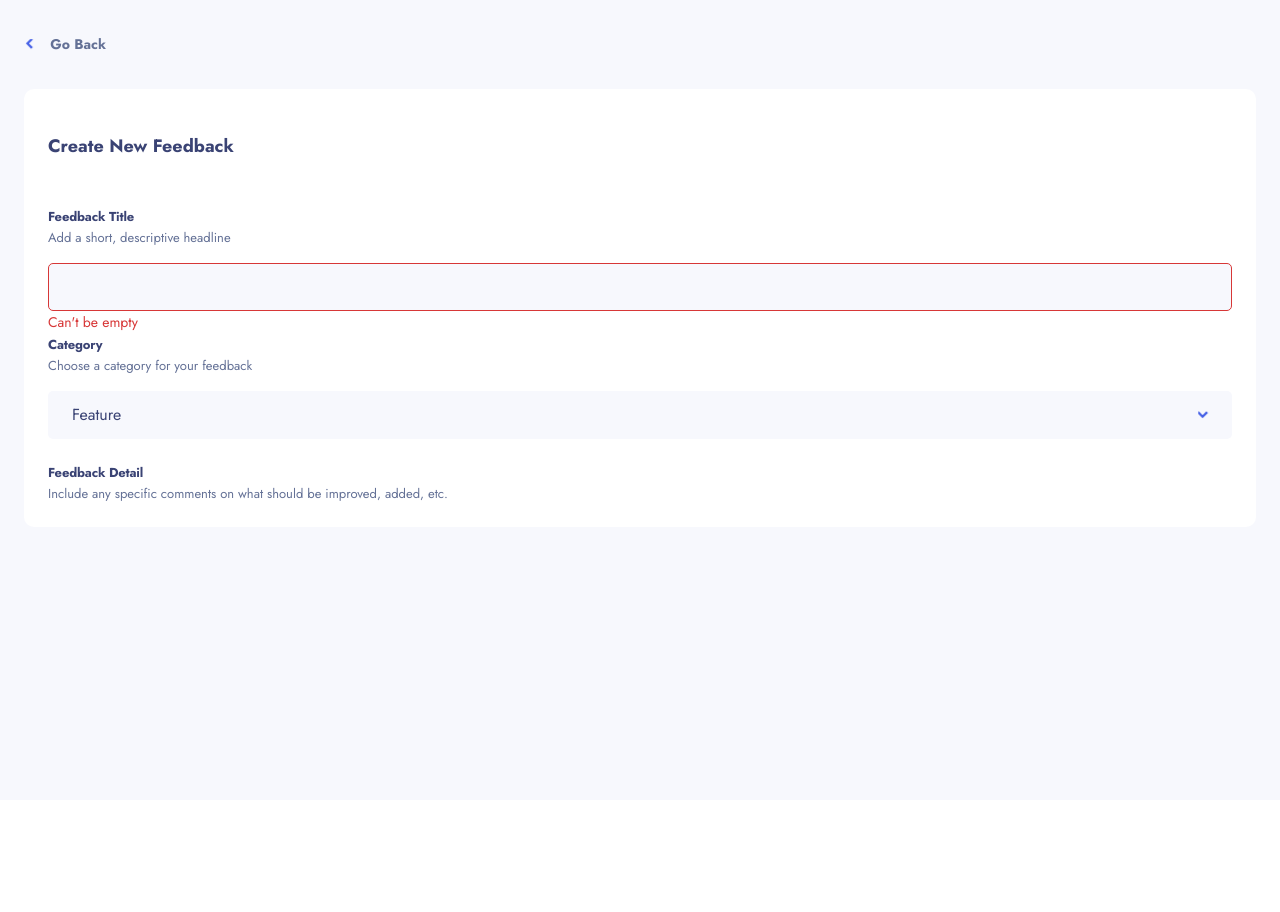
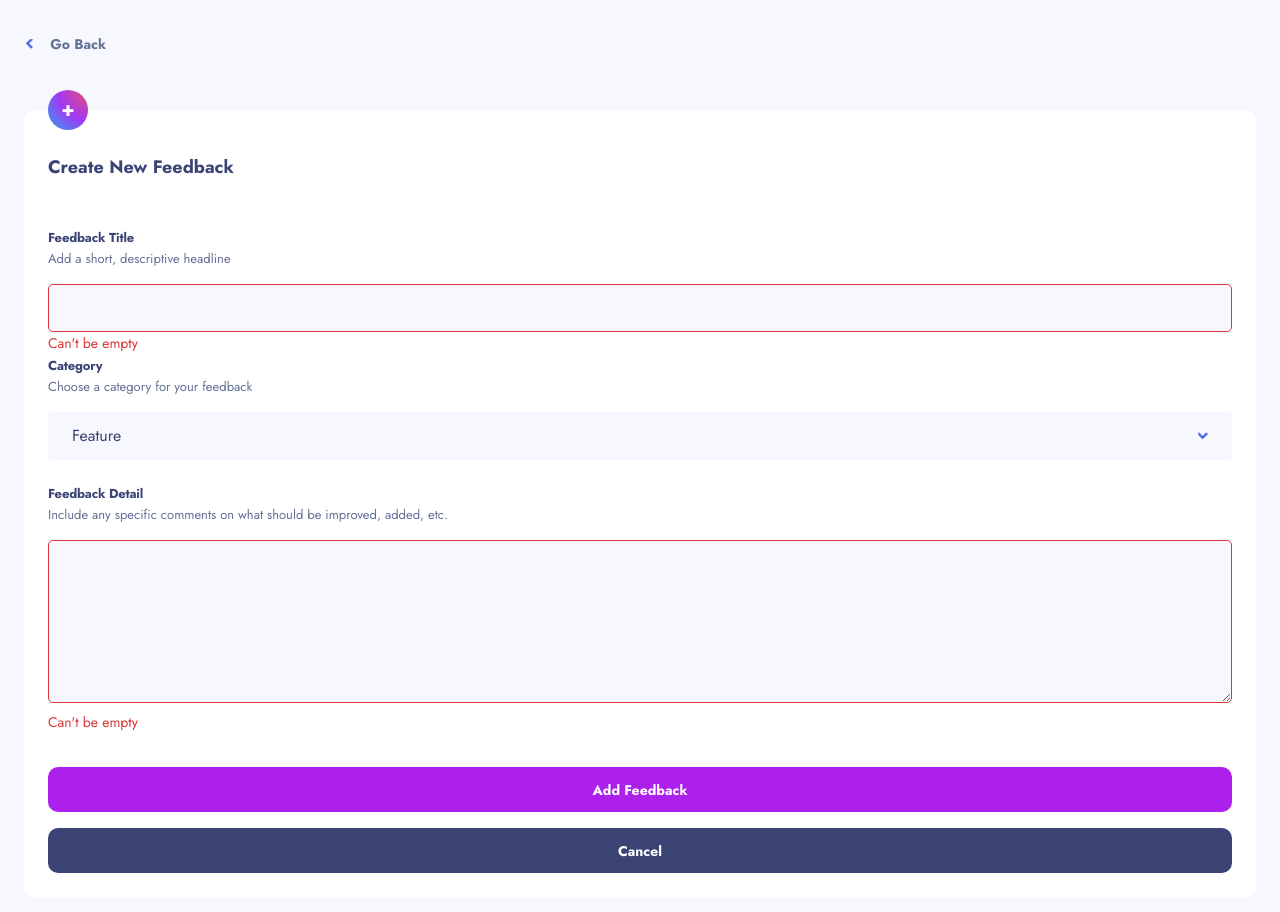
Before and after one commit to AlexisC73/feedback-front, a React (Vite) app: page /feedbacks/new in a window 1280 px wide. Shown: the top 912 px of the page. Before the commit the page ends 800 px from the top, so only its background shows below. Built offline with nearby package versions, Linux system fonts and the light colour scheme.

Commit message:
update add feedback page and some form components

```diff
--- /dev/null
+++ b/src/components/form/textarea/Textarea.tsx
@@ -0,0 +1,8 @@
+export function Textarea ({error}: {error?: string}) {
+  return (
+    <div className="relative flex flex-col">
+      <textarea rows={5} className={`bg-#F7F8FD w-full rounded-1.25 outline-none p-6 pr-6 text-4 md:text-3.75 focus:border focus:border-1 focus:border-#4661E6 ${!error ? "" : "border border-1 border-#D73737"}`} />
+      <span id="error" className="text-3.5 text-#D73737 absolute top-43">{error}</span>
+    </div>
+  )
+}
--- a/src/pages/AddFeedback.tsx
+++ b/src/pages/AddFeedback.tsx
@@ -6,29 +6,26 @@ import { Input } from "../components/form/input/Input";
 import { FormGroup } from "../components/form/form-group/FormGroup";
 import { Dropdown } from "../components/form/dropdown/Dropdown";
 import { useState } from "react";
+import { Textarea } from "../components/form/textarea/Textarea";
+import { Button } from "../components/Button/button";
 
 export function AddFeedbackPage () {
   const options = ["Feature", "UI", "UX", "Enhancement", "Bug"]
-  const status = ["Suggestion", "Planned", "In-Progress", "Live"]
 
   const [currentOption, setCurrentOption] = useState<string>(options[0])
-  const [currentStatus, setCurrentStatus] = useState<string>(status[0])
 
   const handleSelectOption = (selected: string) => {
     setCurrentOption(selected)
   }
 
-  const handleUpdateStatus = (status: string) => {
-    setCurrentStatus(status)
-  }
-
   return (
     <Layout.emptyLayout>
-      <div className="px-6 py-8.5 flex flex-col gap-y-8.5 items-start">
+      <div className="px-6 py-8.5 flex flex-col gap-y-13.75 items-start">
         <div>
           <Link to="/" ><GoBackButton /></Link>
         </div>
-        <div className="bg-white p-6 pt-11 w-full rounded-2.5 flex flex-col gap-y-6">
+        <div className="bg-white p-6 pt-11 w-full rounded-2.5 flex flex-col gap-y-6 relative">
+          <div className="bg-custom-radial h-10 w-10 rounded-full flex items-center justify-center text-white absolute -top-5 text-5 font-bold">+</div>
           <p className="text-4.5 font-bold text-#3A4374 line-height-6.5 mb-6">Create New Feedback</p>
           <FormGroup>
             <InputHeader htmlFor="title" label="Feedback Title" description="Add a short, descriptive headline" />
@@ -40,8 +37,12 @@ export function AddFeedbackPage () {
           </FormGroup>
           <FormGroup>
             <InputHeader htmlFor="description" label="Feedback Detail" description="Include any specific comments on what should be improved, added, etc." />
-
+            <Textarea error="Can't be empty" />
           </FormGroup>
+          <div className="mt-10 flex flex-col gap-y-4">
+            <Button fullWidth>Add Feedback</Button>
+            <Button fullWidth type="tertiary">Cancel</Button>
+          </div>
         </div>
       </div>
     </Layout.emptyLayout>
```
Also changed, not shown: src/components/form/input/Input.tsx (line endings or trailing spaces).
